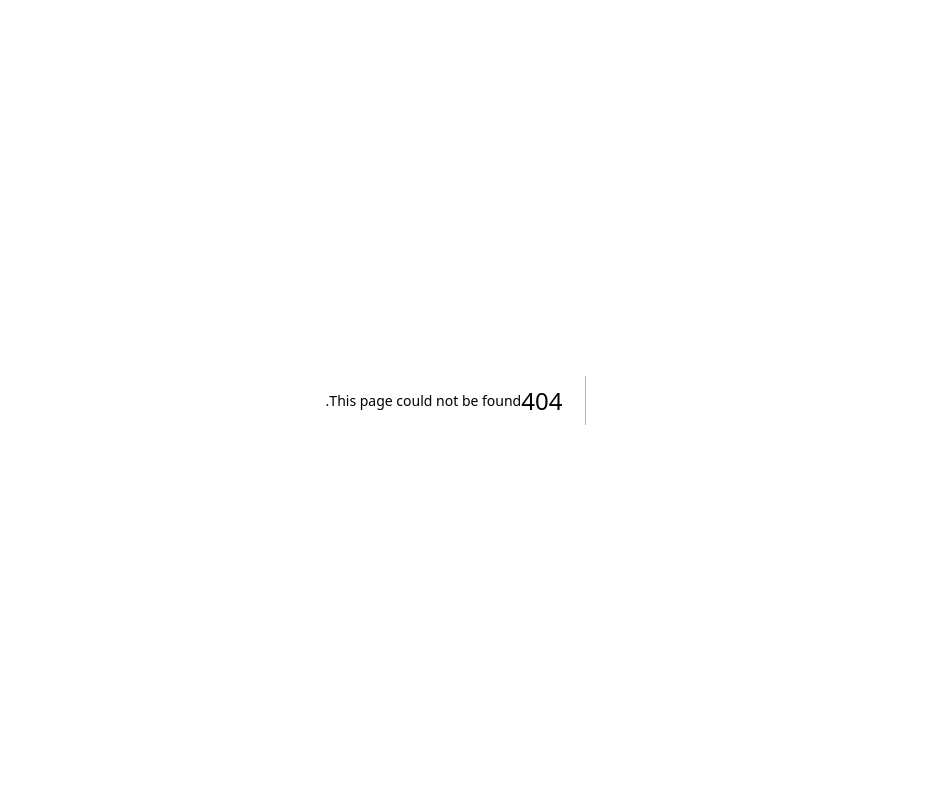
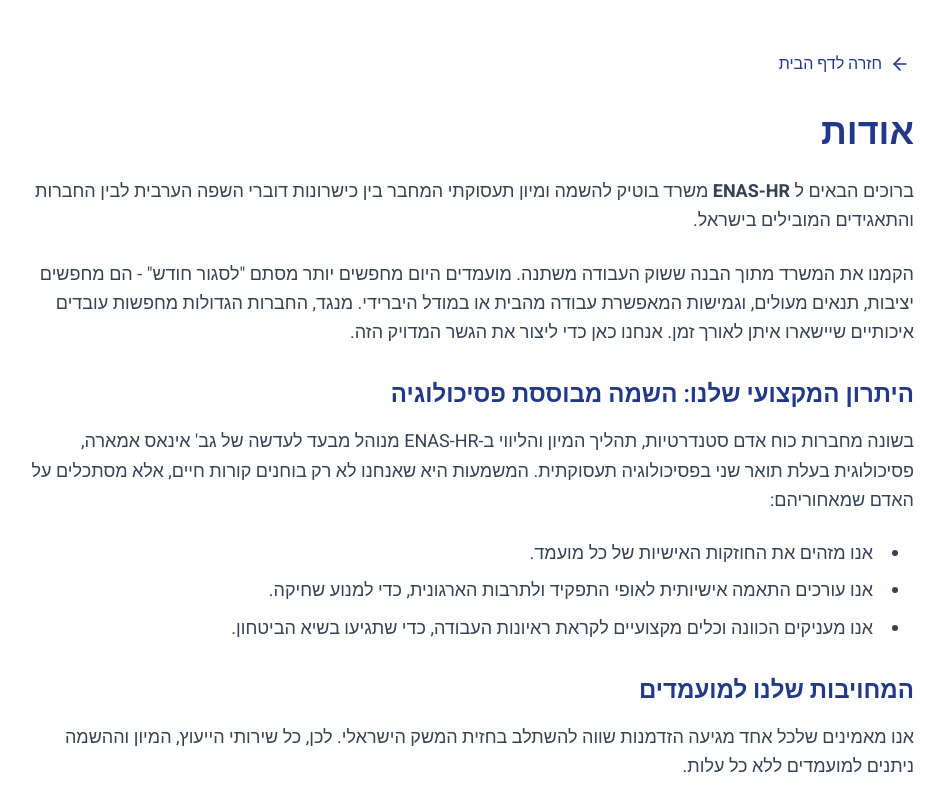
Before and after one commit to mmagba/hr, a Next.js app: page /about in a window 1280 px wide. Before the commit this address had no page. Shown: the top 800 px of the page, without its empty margins (174-1119 px from the left). Built offline with nearby package versions, Linux system fonts and the light colour scheme.

Commit message:
Add about page

```diff
--- /dev/null
+++ b/src/app/about/page.tsx
@@ -0,0 +1,55 @@
+import Link from "next/link";
+import { ArrowLeft } from "lucide-react";
+
+export default function AboutPage() {
+  return (
+    <div className="min-h-screen bg-white text-gray-900 font-sans p-6 md:p-12">
+      <div className="max-w-4xl mx-auto">
+        <div className="mb-8">
+          <Link href="/" className="inline-flex items-center text-[#213988] hover:underline font-medium focus-visible:outline-none focus-visible:ring-2 focus-visible:ring-[#213988] rounded px-1 py-1">
+            <ArrowLeft className="w-5 h-5 ml-2" aria-hidden="true" />
+            חזרה לדף הבית
+          </Link>
+        </div>
+
+        <main id="main-content">
+          <h1 className="text-3xl md:text-4xl font-bold text-[#213988] mb-6">אודות</h1>
+
+          <div className="space-y-6 text-gray-700 leading-relaxed text-lg">
+            <p>
+              ברוכים הבאים ל <strong>ENAS-HR</strong> משרד בוטיק להשמה ומיון תעסוקתי המחבר בין כישרונות דוברי השפה הערבית לבין החברות והתאגידים המובילים בישראל.
+            </p>
+
+            <p>
+              הקמנו את המשרד מתוך הבנה ששוק העבודה משתנה. מועמדים היום מחפשים יותר מסתם &quot;לסגור חודש&quot; - הם מחפשים יציבות, תנאים מעולים, וגמישות המאפשרת עבודה מהבית או במודל היברידי. מנגד, החברות הגדולות מחפשות עובדים איכותיים שיישארו איתן לאורך זמן. אנחנו כאן כדי ליצור את הגשר המדויק הזה.
+            </p>
+
+            <h2 className="text-2xl font-semibold text-[#213988] mt-8 mb-4">היתרון המקצועי שלנו: השמה מבוססת פסיכולוגיה</h2>
+            <p>
+              בשונה מחברות כוח אדם סטנדרטיות, תהליך המיון והליווי ב-ENAS-HR מנוהל מבעד לעדשה של גב&apos; אינאס אמארה, פסיכולוגית בעלת תואר שני בפסיכולוגיה תעסוקתית. המשמעות היא שאנחנו לא רק בוחנים קורות חיים, אלא מסתכלים על האדם שמאחוריהם:
+            </p>
+
+            <ul className="list-disc list-inside space-y-2 pr-4">
+              <li>אנו מזהים את החוזקות האישיות של כל מועמד.</li>
+              <li>אנו עורכים התאמה אישיותית לאופי התפקיד ולתרבות הארגונית, כדי למנוע שחיקה.</li>
+              <li>אנו מעניקים הכוונה וכלים מקצועיים לקראת ראיונות העבודה, כדי שתגיעו בשיא הביטחון.</li>
+            </ul>
+
+            <h2 className="text-2xl font-semibold text-[#213988] mt-8 mb-4">המחויבות שלנו למועמדים</h2>
+            <p>
+              אנו מאמינים שלכל אחד מגיעה הזדמנות שווה להשתלב בחזית המשק הישראלי. לכן, כל שירותי הייעוץ, המיון וההשמה ניתנים למועמדים ללא כל עלות.
+            </p>
+
+            <p>
+              ההצלחה שלכם היא ההצלחה שלנו, ואנחנו נלווה אתכם צעד אחר צעד - מהשיחה הראשונה ועד לקליטה המוצלחת במקום העבודה החדש שלכם.
+            </p>
+
+            <p>
+              המשרד פועל תחת רישיון חוקי ללשכה פרטית מטעם משרד העבודה והרווחה, תוך הקפדה על שקיפות, הוגנות ודיסקרטיות מלאה.
+            </p>
+          </div>
+        </main>
+      </div>
+    </div>
+  );
+}
--- a/src/app/page.tsx
+++ b/src/app/page.tsx
@@ -223,6 +223,10 @@
 
           {/* Links */}
           <div className="flex flex-wrap justify-center items-center gap-4">
+            <Link href="/about" className="text-sm text-[#213988] hover:underline focus-visible:outline-none focus-visible:ring-2 focus-visible:ring-[#213988] focus-visible:ring-offset-2 rounded px-1">
+              אודות
+            </Link>
+            <span className="text-gray-300" aria-hidden="true">|</span>
             <Link href="/accessibility" className="text-sm text-[#213988] hover:underline focus-visible:outline-none focus-visible:ring-2 focus-visible:ring-[#213988] focus-visible:ring-offset-2 rounded px-1">
               הצהרת נגישות
             </Link>
```
